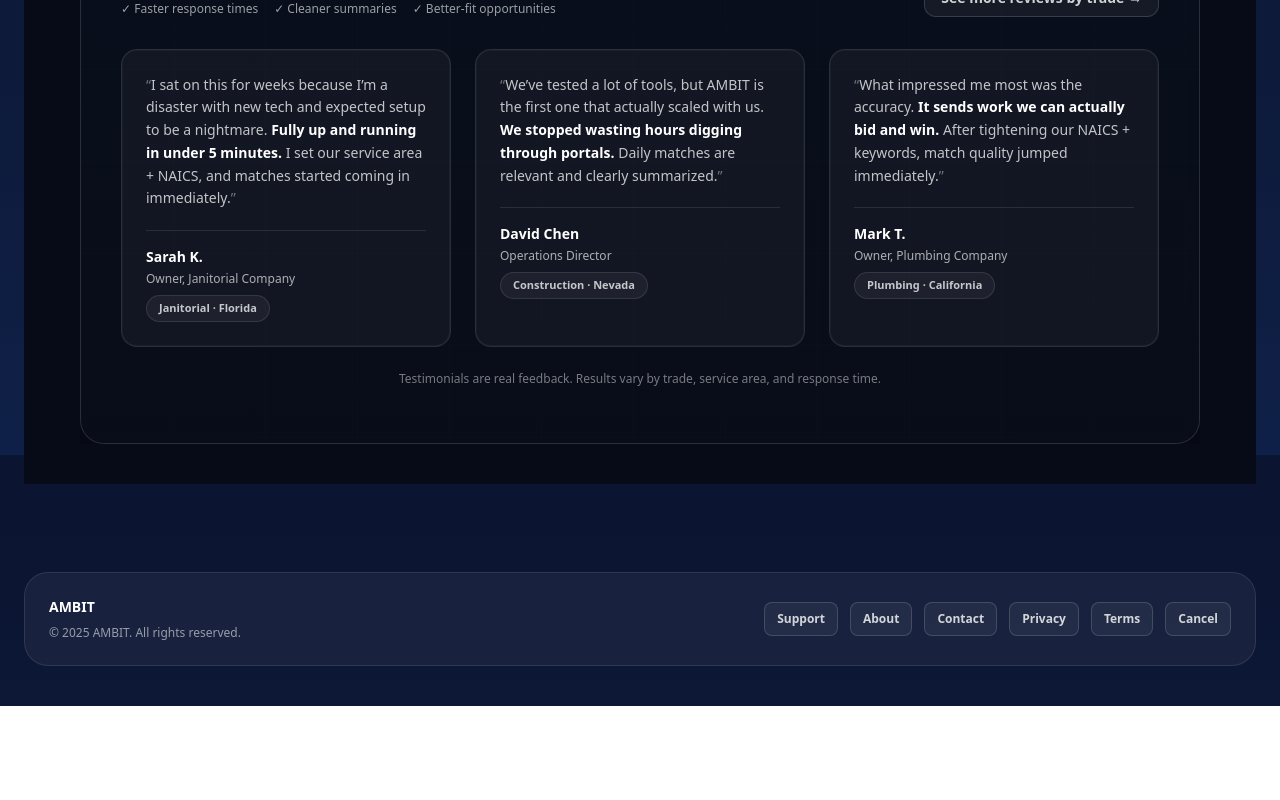
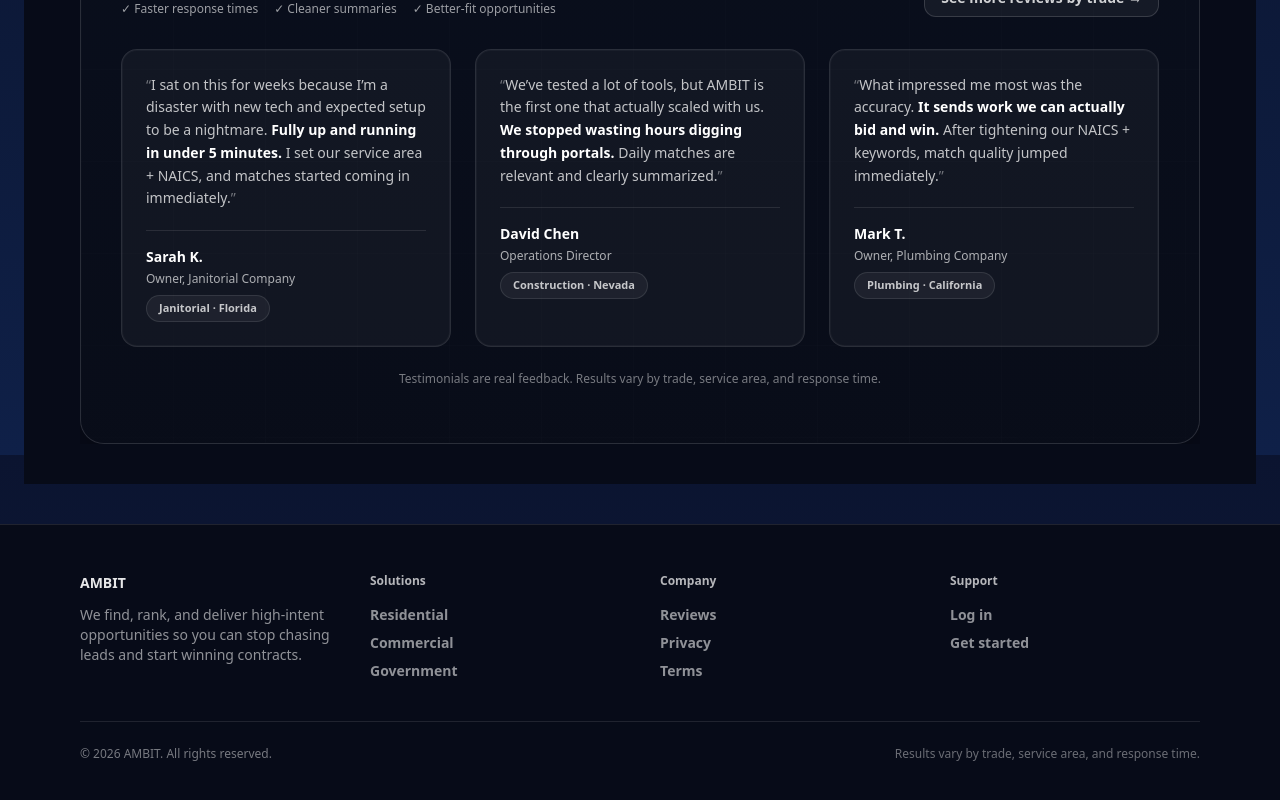
Before and after one commit to seansevrix/ambit, a Next.js app: page / in a window 1280 px wide. Shown: the part 2745-3545 px from the top of the page. Before the commit the page ends 3451 px from the top, so only its background shows below. Built offline with nearby package versions, Linux system fonts and the light colour scheme; no server answers.

Commit message:
Footer: add Solutions column and move discovery links out of header

```diff
--- a/app/components/SiteFooter.tsx
+++ b/app/components/SiteFooter.tsx
@@ -1,50 +1,74 @@
 import Link from "next/link";
 
-const YEAR = 2025;
+const WRAP = "mx-auto max-w-[1200px] px-6 lg:px-10";
+const TITLE = "text-xs font-semibold text-white/70";
+const LINK = "text-sm font-semibold text-white/55 hover:text-white transition";
 
 export default function SiteFooter() {
   return (
-    <footer className="mt-12 pb-10">
-      <div className="mx-auto w-full max-w-7xl px-6">
-        <div className="rounded-3xl border border-white/10 bg-white/5 p-6">
-          <div className="flex flex-col gap-4 md:flex-row md:items-center md:justify-between">
-            {/* Left */}
-            <div>
-              <div className="text-sm font-semibold text-white">AMBIT</div>
-              <div className="mt-2 text-xs text-white/55">
-                © {YEAR} AMBIT. All rights reserved.
-              </div>
-            </div>
+    <footer className="border-t border-white/10 bg-[#070B18]">
+      <div className={`${WRAP} py-12`}>
+        <div className="grid gap-10 sm:grid-cols-2 lg:grid-cols-4">
+          {/* Brand */}
+          <div>
+            <div className="text-sm font-semibold text-white/90">AMBIT</div>
+            <p className="mt-3 max-w-xs text-sm text-white/55">
+              We find, rank, and deliver high-intent opportunities so you can stop chasing leads
+              and start winning contracts.
+            </p>
+          </div>
 
-            {/* Right */}
-            <div className="flex flex-wrap items-center gap-3">
-              <FooterLink href="/support">Support</FooterLink>
-              <FooterLink href="/about">About</FooterLink>
-              <FooterLink href="/contact">Contact</FooterLink>
-              <FooterLink href="/privacy">Privacy</FooterLink>
-              <FooterLink href="/terms">Terms</FooterLink>
-              <FooterLink href="/cancel">Cancel</FooterLink>
+          {/* ✅ Solutions column (required) */}
+          <div>
+            <div className={TITLE}>Solutions</div>
+            <div className="mt-4 grid gap-2">
+              <Link href="/get-started?market=residential" className={LINK}>
+                Residential
+              </Link>
+              <Link href="/get-started?market=commercial" className={LINK}>
+                Commercial
+              </Link>
+              <Link href="/get-started?market=government" className={LINK}>
+                Government
+              </Link>
             </div>
           </div>
+
+          {/* Company */}
+          <div>
+            <div className={TITLE}>Company</div>
+            <div className="mt-4 grid gap-2">
+              <Link href="/testimonials" className={LINK}>
+                Reviews
+              </Link>
+              <Link href="/privacy" className={LINK}>
+                Privacy
+              </Link>
+              <Link href="/terms" className={LINK}>
+                Terms
+              </Link>
+            </div>
+          </div>
+
+          {/* Support */}
+          <div>
+            <div className={TITLE}>Support</div>
+            <div className="mt-4 grid gap-2">
+              <Link href="/login" className={LINK}>
+                Log in
+              </Link>
+              <Link href="/get-started" className={LINK}>
+                Get started
+              </Link>
+            </div>
+          </div>
+        </div>
+
+        <div className="mt-10 flex flex-col items-center justify-between gap-3 border-t border-white/10 pt-6 text-xs text-white/45 sm:flex-row">
+          <div>© {new Date().getFullYear()} AMBIT. All rights reserved.</div>
+          <div className="text-white/40">Results vary by trade, service area, and response time.</div>
         </div>
       </div>
     </footer>
   );
 }
-
-function FooterLink({
-  href,
-  children,
-}: {
-  href: string;
-  children: React.ReactNode;
-}) {
-  return (
-    <Link
-      href={href}
-      className="rounded-lg border border-white/15 bg-white/5 px-3 py-2 text-xs font-semibold text-white/80 hover:bg-white/10 hover:text-white"
-    >
-      {children}
-    </Link>
-  );
-}
```
